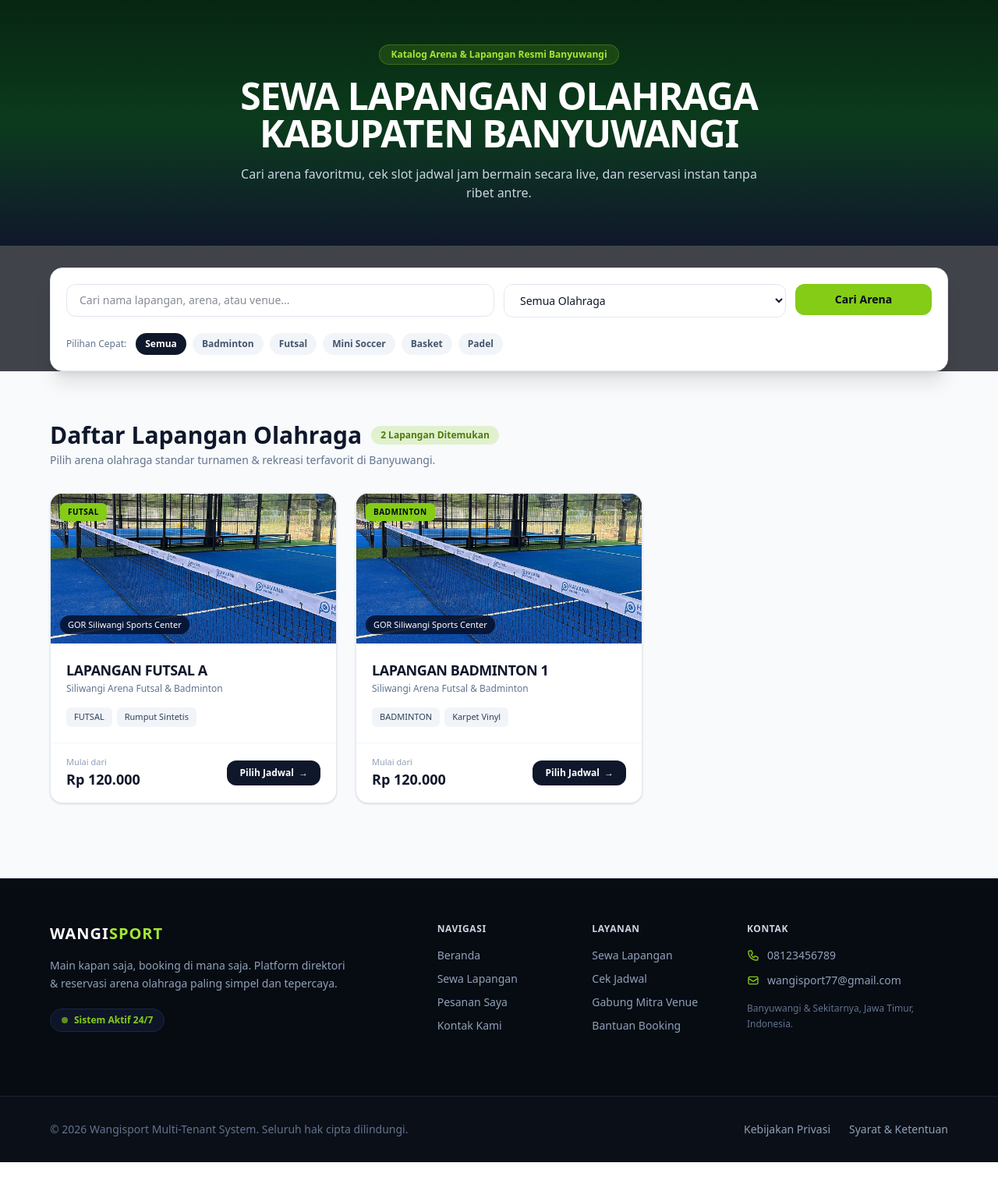
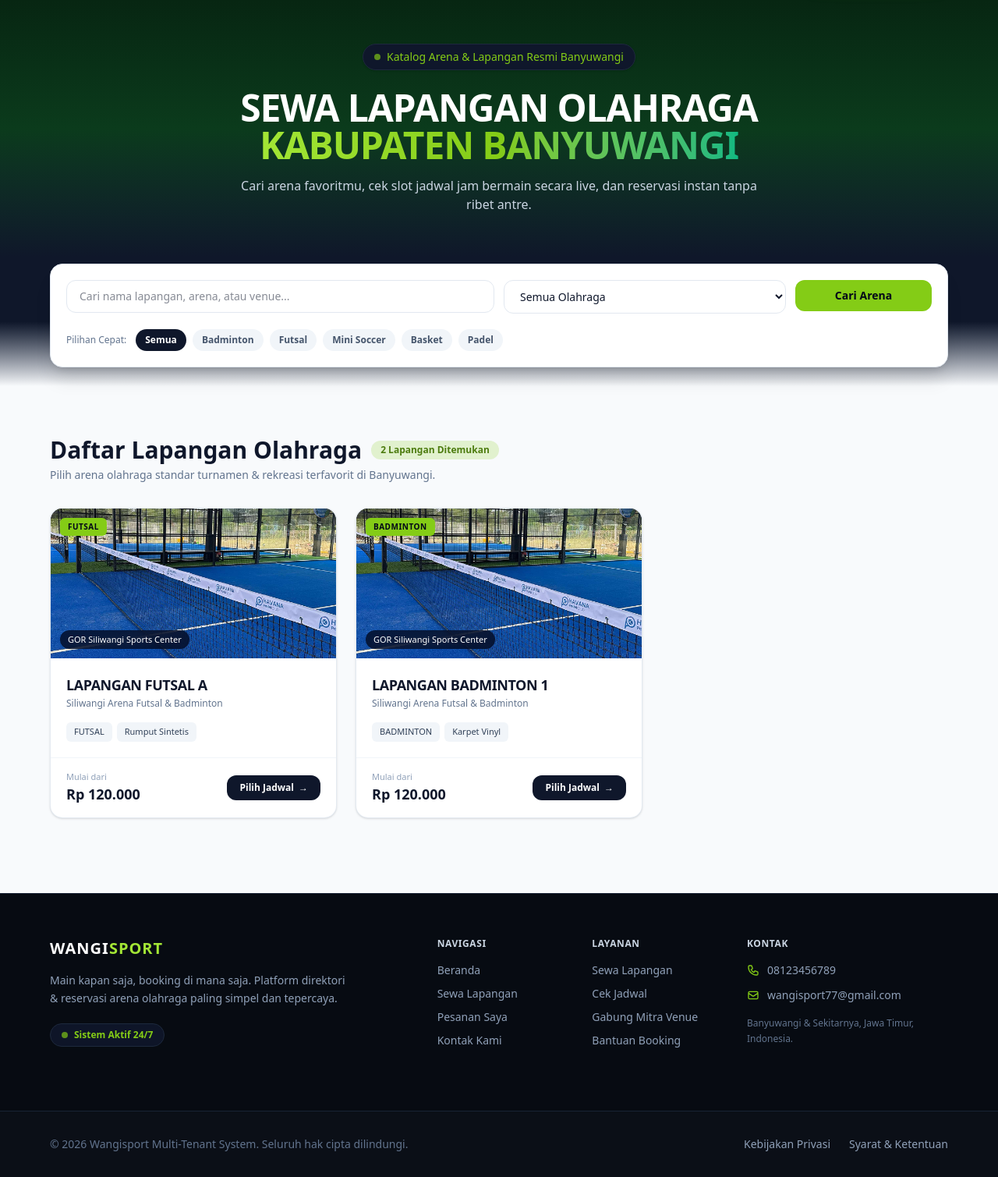
Before and after one commit to alvariezi/wangisport2, a Laravel app: page /sewa-lapangan in a window 1280 px wide. Shown: the part 81-1590 px from the top of the page at 78% size. Run offline with Laravel 12, Linux system fonts and the light colour scheme; data comes from the database, SQL or seed files in the repository; style sheets or scripts are compiled from the project's sources; some libraries are stand-ins or nearby versions.

Commit message:
penyempurnaan tampilan search pada halaman sewa lapangan

```diff
--- a/resources/views/customer/catalog.blade.php
+++ b/resources/views/customer/catalog.blade.php
@@ -3,11 +3,12 @@
     {{-- Header / Hero Katalog --}}
     <section class="w-full py-14 px-6 sm:px-8 lg:px-16 bg-gradient-to-b from-[#072612] via-[#0B3B1C] to-[#0F172A] text-white">
         <div class="max-w-7xl mx-auto text-center space-y-4">
-            <span class="inline-flex items-center gap-2 px-3.5 py-1 rounded-full text-xs font-extrabold bg-[#84CC16]/15 text-[#A3E635] border border-[#84CC16]/30">
+            <span class="inline-flex items-center gap-2 px-3.5 py-1.5 mb-6 text-xs sm:text-sm font-medium bg-slate-900 text-[#84CC16] rounded-full border border-slate-800 shadow-sm">
+                    <span class="w-2 h-2 rounded-full bg-[#84CC16] animate-pulse"></span>
                 Katalog Arena &amp; Lapangan Resmi Banyuwangi
             </span>
             <h1 class="text-3xl sm:text-5xl font-extrabold tracking-tight uppercase">
-                Sewa Lapangan Olahraga <br class="hidden sm:block"> Kabupaten Banyuwangi
+                Sewa Lapangan Olahraga <br class="hidden sm:block"> <span class="bg-gradient-to-r from-[#A3E635] via-[#84CC16] to-[#10B981] bg-clip-text text-transparent">Kabupaten Banyuwangi</span>
             </h1>
             <p class="text-slate-300 text-sm sm:text-base max-w-2xl mx-auto">
                 Cari arena favoritmu, cek slot jadwal jam bermain secara live, dan reservasi instan tanpa ribet antre.
@@ -16,7 +17,7 @@
     </section>
 
     {{-- Filter & Pencarian --}}
-    <section class="w-full px-6 sm:px-8 lg:px-16 mt-7 relative z-10">
+    <section class="w-full px-6 sm:px-8 lg:px-16 pt-2 pb-6 bg-gradient-to-b from-[#0F172A] via-[#0F172A] to-[#F8FAFC] relative z-10">
         <form method="GET" action="{{ url()->current() }}" class="max-w-7xl mx-auto bg-white text-slate-900 rounded-2xl shadow-xl border border-slate-200 p-4 sm:p-5 space-y-4">
             <div class="grid grid-cols-1 md:grid-cols-12 gap-3">
                 <div class="md:col-span-6">
--- a/resources/views/customer/home.blade.php
+++ b/resources/views/customer/home.blade.php
@@ -405,7 +405,7 @@
                     <h3 class="text-xs font-bold tracking-wider text-slate-300 uppercase">Navigasi</h3>
                     <ul class="space-y-2.5 text-xs sm:text-sm text-slate-400">
                         <li><a href="#" class="hover:text-white transition">Beranda</a></li>
-                        <li><a href="#tentang" class="hover:text-white transition">Sewa Lapangan</a></li>
+                        <li><a href="{{ route('customer.catalog') }}" class="hover:text-white transition">Sewa Lapangan</a></li>
                         <li><a href="#lapangan" class="hover:text-white transition">Pesanan Saya</a></li>
                         <li><a href="#lapangan" class="hover:text-white transition">Kontak Kami</a></li>
                     </ul>
@@ -415,7 +415,7 @@
                 <div class="lg:col-span-2 space-y-4">
                     <h3 class="text-xs font-bold tracking-wider text-slate-300 uppercase">Layanan</h3>
                     <ul class="space-y-2.5 text-xs sm:text-sm text-slate-400">
-                        <li><a href="#lapangan" class="hover:text-white transition">Sewa Lapangan</a></li>
+                        <li><a href="{{ route('customer.catalog') }}" class="hover:text-white transition">Sewa Lapangan</a></li>
                         <li><a href="#lapangan" class="hover:text-white transition">Cek Jadwal</a></li>
                         <li><a href="#" class="hover:text-white transition">Gabung Mitra Venue</a></li>
                         <li><a href="#" class="hover:text-white transition">Bantuan Booking</a></li>
```
Lines whose indentation alone changed are shown as unchanged.
